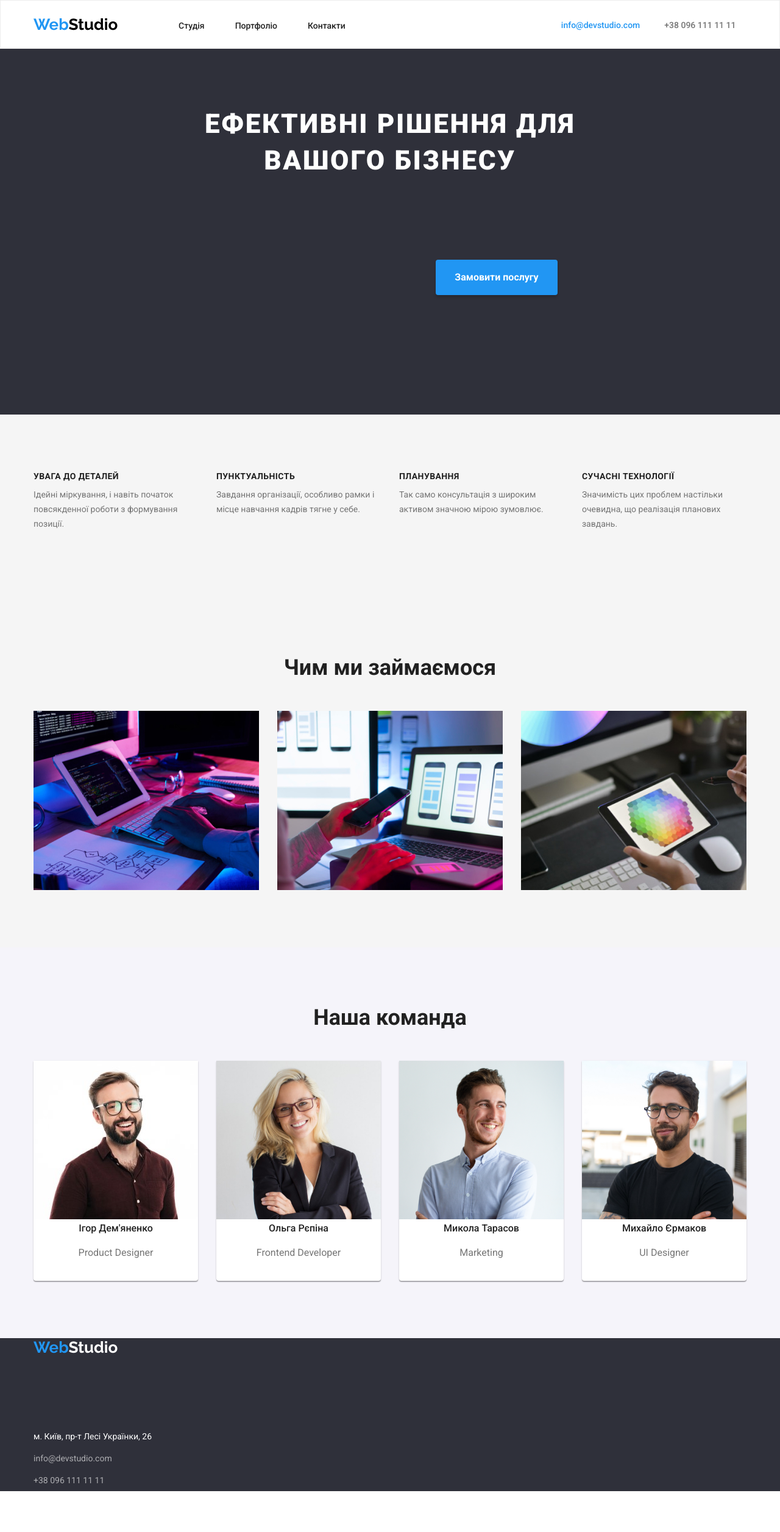
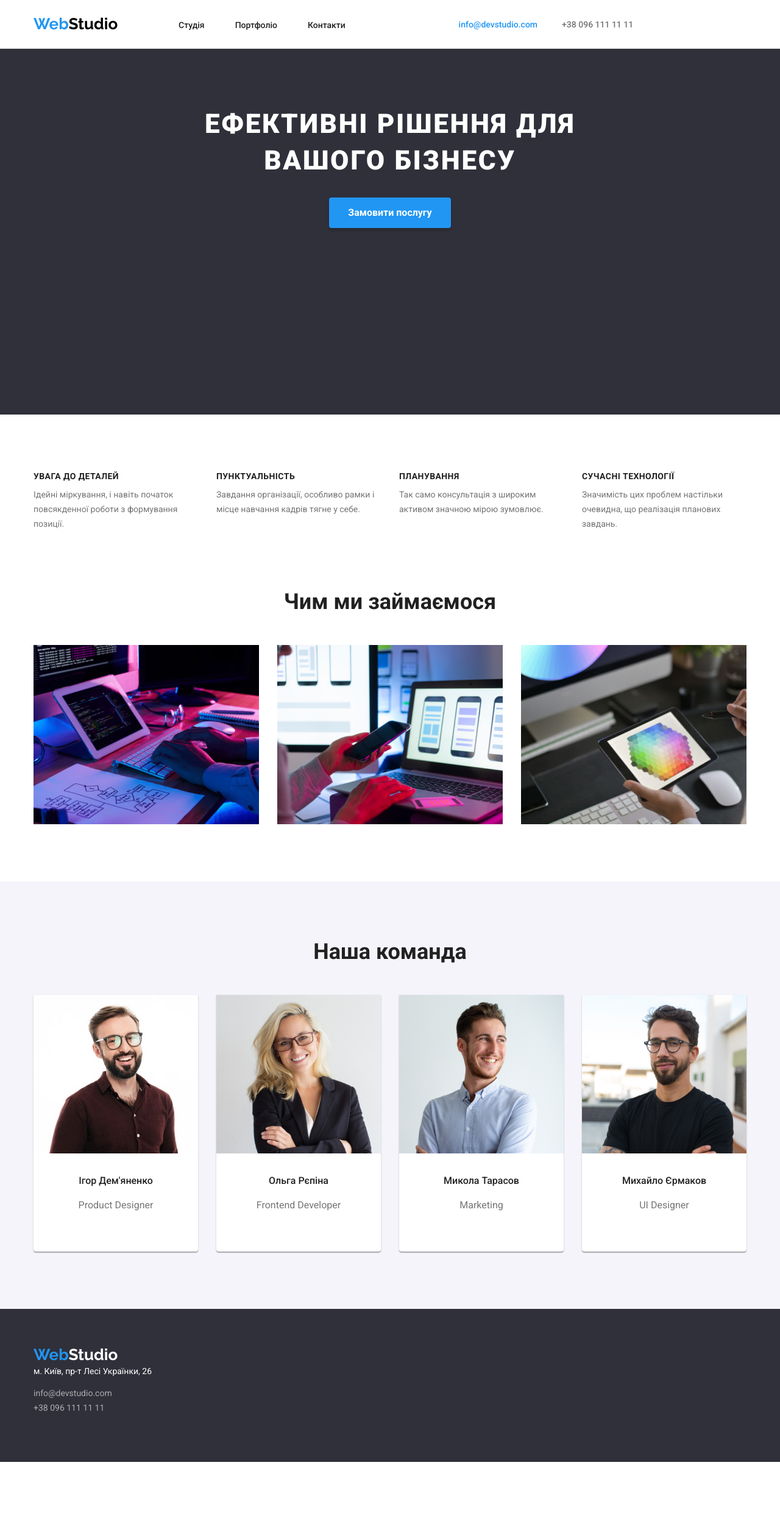
Before and after one commit to Tatiana2016/goit-markup-hw-03, a plain HTML site: page index.html in a window 1280 px wide. Shown: the whole page at 61% size. After the commit the page ends 2398 px from the top, so only its background shows below. Drawn offline with nearby package versions, Linux system fonts and the light colour scheme.

Commit message:
Виправлено ДЗ

```diff
--- a/css/styles.css
+++ b/css/styles.css
@@ -16,7 +16,7 @@ body {
 }
 header {
  background:var(--header-background);
-border: 1px solid #ECECEC;
+border-bottom: 1px solid #ECECEC;
 height: 80px;
 }
 
@@ -25,6 +25,8 @@ footer{
  text-decoration: none;
  font-style: normal;
  height: 251px;
+ padding-top: 60px;
+ padding-bottom: 60px;
 }
 span{
   color: var(--hover-color);
@@ -46,11 +48,7 @@ img {
 h1 ,h2, h3, p {
   margin-top: 0;
 }
-address{
-  width: 231px;
-  padding-top: 119px;
-  padding-bottom: 60px;
-}
+
 .title{
   font-family: 'Roboto',sans-serif;
   font-weight: 900;
@@ -74,11 +72,13 @@ address{
   .menu-list{
     display: flex;
     justify-content: space-between;
-    margin-top: 32px;
-    margin-right: 354px;
+    padding-top: 32px;
+    margin-right: auto;
+    justify-content: end;
   }
   .menu-kontakt{
     display: flex;
+    margin: auto;
   }
   .kontakt{
     margin-right: 40px;
@@ -90,6 +90,8 @@ address{
 .promo-title{
   background: #2F303A;
   height: 600px;
+  padding-top: 200px;
+  padding-bottom: 200px;
 }
 .button-title{
   font-weight: 700;
@@ -102,17 +104,18 @@ address{
   box-shadow: 0px 4px 4px rgba(0, 0, 0, 0.15);
   border-radius: 4px;
 
-  position: absolute;
+
   width: 200px;
-  height: 58px;
-  left: 715px;
-  top: 426px;
-  padding: 0px;
-  margin: 0 0 200px;
+  height: 50px;
+
+ display: block;
+ margin-left: auto;
+ margin-right: auto;
 
 }
-.aside{
-  background: var(--body-background);
+.box-img{
+  padding-top: 30px;
+  padding-bottom: 30px;
 }
 .holder{
   background: #F5F4FA;
@@ -140,6 +143,7 @@ address{
  font-size: 14px;
  line-height: 1.71;
  color: #757575;
+ margin-bottom: 0px;
 }
 .heading{
  font-weight: 700;
@@ -202,7 +206,8 @@ address{
  text-align: center;
  border-radius: 4px;
  height: 38px;
-
+ padding-left: 22px;
+ padding-right: 22px;
 }
 .menu-button {
   display: flex;
@@ -223,9 +228,13 @@ address{
 .portfolio {
   display: flex;
   flex-wrap: wrap;
+  gap: 30px;
+ }
+ .card-portfolio{
+  padding: 20px 24px;
  }
 .menu-portfolio{
-  margin: 0 30px 30px 0;
+  border: 1px solid #EEEEEE;
   width: 370px;
 }
 .menu-portfolio:nth-child(3n){
@@ -301,11 +310,11 @@ address{
  line-height: 1.71;
  color: #FFFFFF;
  font-style: normal;
+
  margin-bottom: 12px;
+
 }
-.text-nav{
-  margin-bottom: 12px;
-}
+
 .search{
  font-size: 14px;
  line-height: 1.71;
@@ -322,16 +331,24 @@ address{
  color: #FFFFFF;
  text-decoration: none;
 
-
 }
-.footer{
-  display: flexbox;
+a.footer-logo{
+  margin-bottom: 28px;
 }
-
+.address{
+  width: 231px;
+  height: 72px;
+  margin: 0px;
+  padding: 0px;
+}
 .section{
   padding-bottom: 94px;
   padding-top: 94px;
 }
+.aside {
+  padding-top: 0px;
+}
+
 .container{
   width: 1200px;
   padding-left: 15px;
--- a/index.html
+++ b/index.html
@@ -45,7 +45,7 @@
                 </section>
             </div>
 
-            <section class="aside section">
+            <section class="section">
                 <div class="container">
                     <h2 hidden>Особливості</h2>
                    <ul class="menu-subject">
@@ -93,7 +93,7 @@
                  <ul class="menu-box">
                       <li class="box">
                           <img src="./images/photodem.jpg" alt="фото демяненка" width="270">
-                          <div>
+                          <div class="box-img">
                               <h3 class="name">Ігор Дем'яненко</h3>
                               <p class="text-box">Product Designer</p>
                           </div>
@@ -101,7 +101,7 @@
 
                       <li class="box">
                           <img src="./images/photorep.jpg" alt="фото репіної" width="270">
-                          <div>
+                          <div class="box-img">
                               <h3 class="name">Ольга Рєпіна</h3>
                               <p class="text-box">Frontend Developer</p>
                           </div>
@@ -109,7 +109,7 @@
 
                        <li class="box">
                           <img src="./images/phototer.jpg" alt="фото тарасова" width="270">
-                          <div>
+                          <div class="box-img">
                               <h3 class="name">Микола Тарасов</h3>
                               <p class="text-box">Marketing</p>
                           </div>
@@ -117,7 +117,7 @@
 
                        <li class="box">
                           <img src="./images/photoerm.jpg" alt="фото єрмакова" width="270">
-                          <div>
+                          <div class="box-img">
                               <h3 class="name">Михайло Єрмаков</h3>
                               <p class="text-box">UI Designer</p>
                           </div>
```
Also changed, not shown: portfolio.html (+24 -0 lines).
